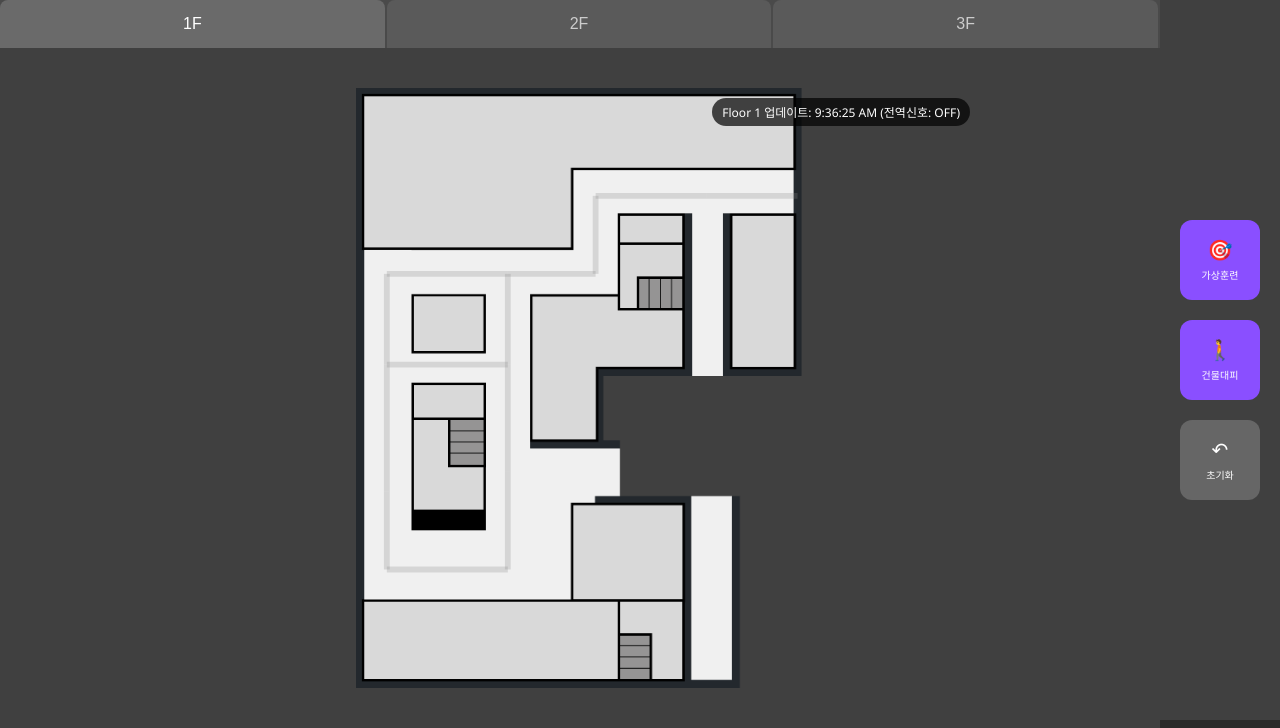
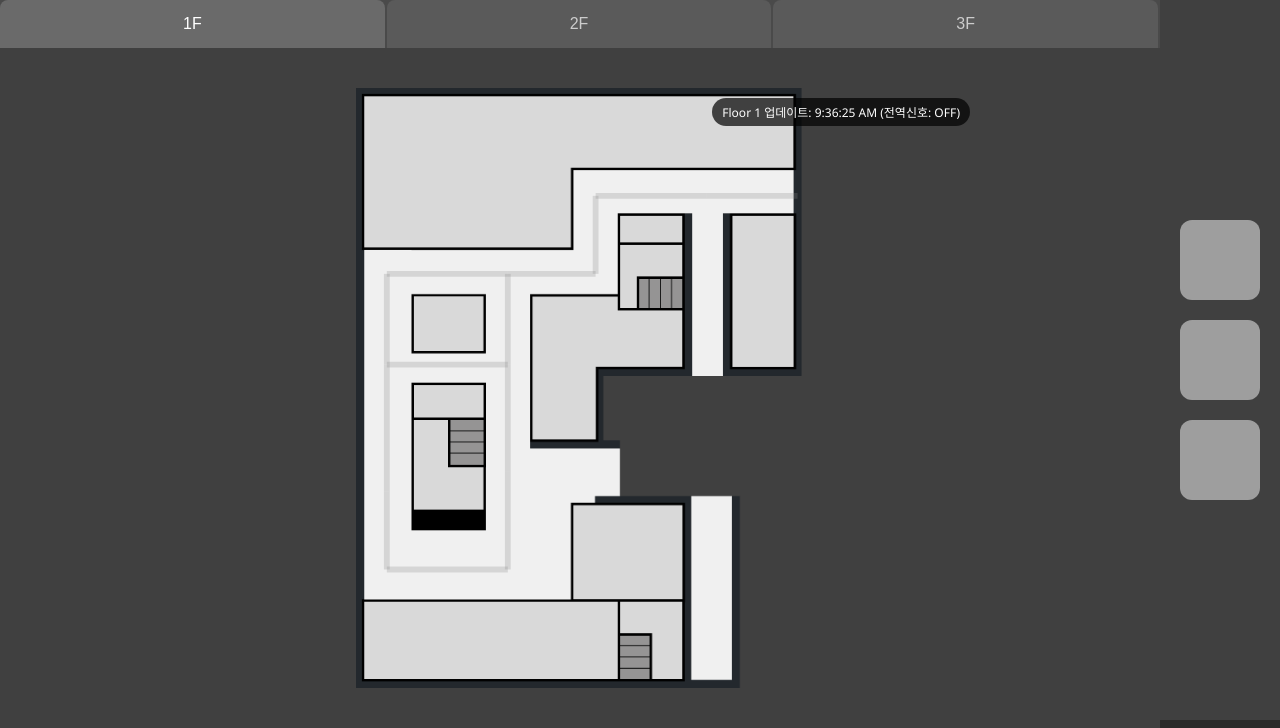
Before and after one commit to eunji9/2025-APEX, a Django app: page / in a window 1280 px wide. Shown: the part 104-832 px from the top of the page. Run offline with Django 5.2, Linux system fonts and the light colour scheme; data that the repository does not hold is empty; grey boxes are pictures that could not be loaded.

Commit message:
feat: 오른쪽 배너 및 불 효과 추가

```diff
--- a/routing/templates/routing/dashboard.html
+++ b/routing/templates/routing/dashboard.html
@@ -251,7 +251,6 @@
         .action-button {
             width: 80px;
             height: 80px;
-            background: #8a4fff;
             border: none;
             border-radius: 12px;
             color: white;
@@ -262,11 +261,12 @@
             flex-direction: column;
             align-items: center;
             justify-content: center;
-            gap: 5px;
+            gap: 1px;
         }
 
         .action-button:hover {
-            background: #9a5fff;
+            width: 90px;
+            height: 90px;
             transform: translateY(-2px);
         }
 
@@ -277,14 +277,6 @@
         .action-button .label {
             font-size: 10px;
             font-weight: normal;
-        }
-
-        .back-button {
-            background: #666;
-        }
-
-        .back-button:hover {
-            background: #777;
         }
 
         @media (max-width: 768px) {
@@ -304,6 +296,28 @@
                 height: 400px;
             }
         }
+        /* 불꽃🔥 크기가 커졌다 작아졌다 하는 'pulse' 애니메이션 */
+        @keyframes pulse {
+            0%, 100% {
+                transform: scale(1);   /* 원래 크기 */
+            }
+            50% {
+                transform: scale(1.35); /* 커졌다가 */
+            }
+        }
+
+        /* 불꽃 이미지에 애니메이션 적용 */
+        .fires-g image {
+            animation: pulse 1.5s infinite ease-in-out;
+            transform-origin: center center; /* 반드시 중앙 기준 */
+            transform-box: fill-box;         /* SVG 내부 기준 좌표 고정 */
+        }
+
+        /* 두 번째 불꽃은 약간 늦게 시작해서 자연스러움을 더함 */
+        .fires-g image:nth-child(2) {
+            animation-delay: 0.7s;
+        }
+
     </style>
 </head>
 <body>
@@ -421,9 +435,10 @@
                             <line id="edge-3-12-13" class="edge" data-u="12" data-v="13" x1="555" y1="188" x2="555" y2="438" />
                         </g>
                         <g id="arrows-3f"></g>
+                        <g width="400" height="400" viewBox="0 0 400 400">
                         <g id="fires-3" class="fires-g">
-                            <image data-edge="1-2" href="/static/img/fire.png" x="255" y="124" width="28" height="28" />
-                            <image data-edge="7-8" href="/static/img/fire.png" x="433" y="33" width="28" height="28" />
+                            <image data-edge="1-2" href="/static/img/fire.png" x="255" y="124" width="28" height="28"/>
+                            <image data-edge="7-8" href="/static/img/fire.png" x="433" y="33" width="28" height="28"/>
                         </g>
                         <g id="evac-3" class="evac-g" style="display:none">
                             <image href="/static/img/stair.png" x="525" y="73" width="30" height="30" opacity="1" xlink:href="/static/img/stair.png"/>
@@ -440,20 +455,12 @@
         <script src="/static/js/dashboard.js" defer></script>
 
         <div class="right-panel">
-            <button class="action-button" onclick="startTrainingMode()">
-                <div class="icon">🎯</div>
-                <div class="label">가상훈련</div>
-            </button>
+            <!--옆에 배너 이미지-->
+            <img src="/static/img/exit.svg" alt="exit" class="action-button" onclick="startTrainingMode()"/>
 
-            <button class="action-button" onclick="startEvacuationMode()">
-                <div class="icon">🚶</div>
-                <div class="label">건물대피</div>
-            </button>
+            <img src="/static/img/practice.svg" alt="practice" class="action-button" onclick="startEvacuationMode()">
 
-            <button class="action-button back-button" onclick="resetMode()">
-                <div class="icon">↶</div>
-                <div class="label">초기화</div>
-            </button>
+            <img src="/static/img/reset.svg" alt="reset" class="action-button back-button" onclick="resetMode()">
         </div>
     </div>
 
```
Also changed, not shown: routing/static/img/exit.svg (added), routing/static/img/practice.svg (added), routing/static/img/reset.svg (added).
